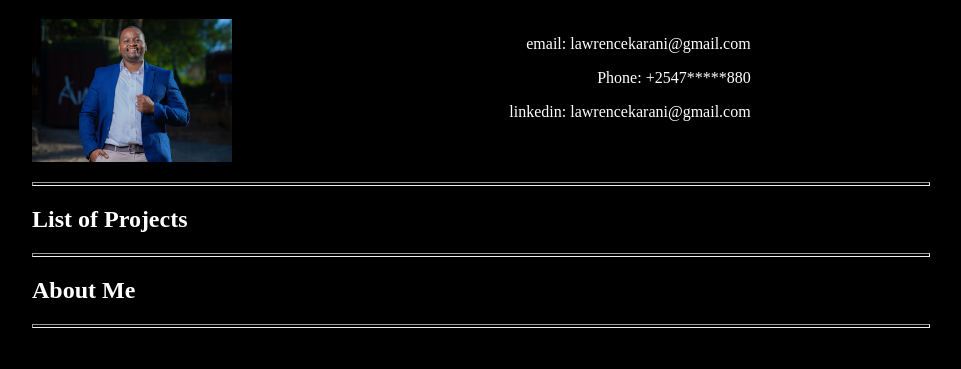
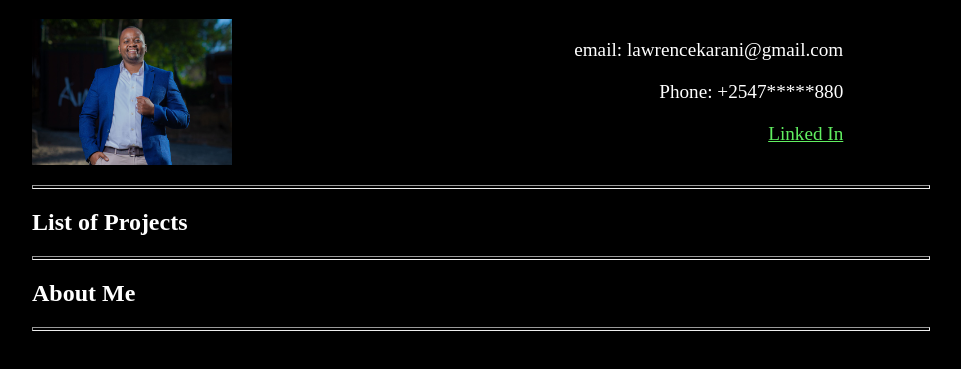
Before and after one commit to Zelawlaw/week1-IP-Portfolio-Landing-Page, a plain HTML site: page index.html in a window 1280 px wide. Shown: the part 61-430 px from the top of the page, without its empty margins (160-1121 px from the left). Drawn offline with Linux system fonts and the light colour scheme.

Commit message:
further formatting on contact info with css

```diff
--- a/css/styles.css
+++ b/css/styles.css
@@ -33,6 +33,17 @@ img {
 
  .flex-container .contact-info {
   margin-left:100px;
-  flex-grow: .5;
-  text-align: right;
+  flex-grow: .9;
+
  }
+ .flex-container ul {
+  direction :rtl;
+ }
+ .flex-container li {
+  margin:20px;
+  font-size:larger;
+  list-style: none;
+ }
+ a{
+  color:rgb(97, 239, 97);
+ }
--- a/index.html
+++ b/index.html
@@ -10,9 +10,11 @@
     <div class="flex-container">
       <img src="images/profile.jpg" />
       <div class="contact-info">
-        <p>email: lawrencekarani@gmail.com</p>
-        <p>Phone: +2547*****880</p>
-        <p>linkedin: lawrencekarani@gmail.com</p>
+        <ul>
+          <li>email: lawrencekarani@gmail.com</li>
+          <li>Phone: +2547*****880</li>
+          <li><a href="https://www.linkedin.com/in/lawrencekarani/">Linked In</a></li>
+        </ul>
       </div>
     </div>
     <hr />
```
